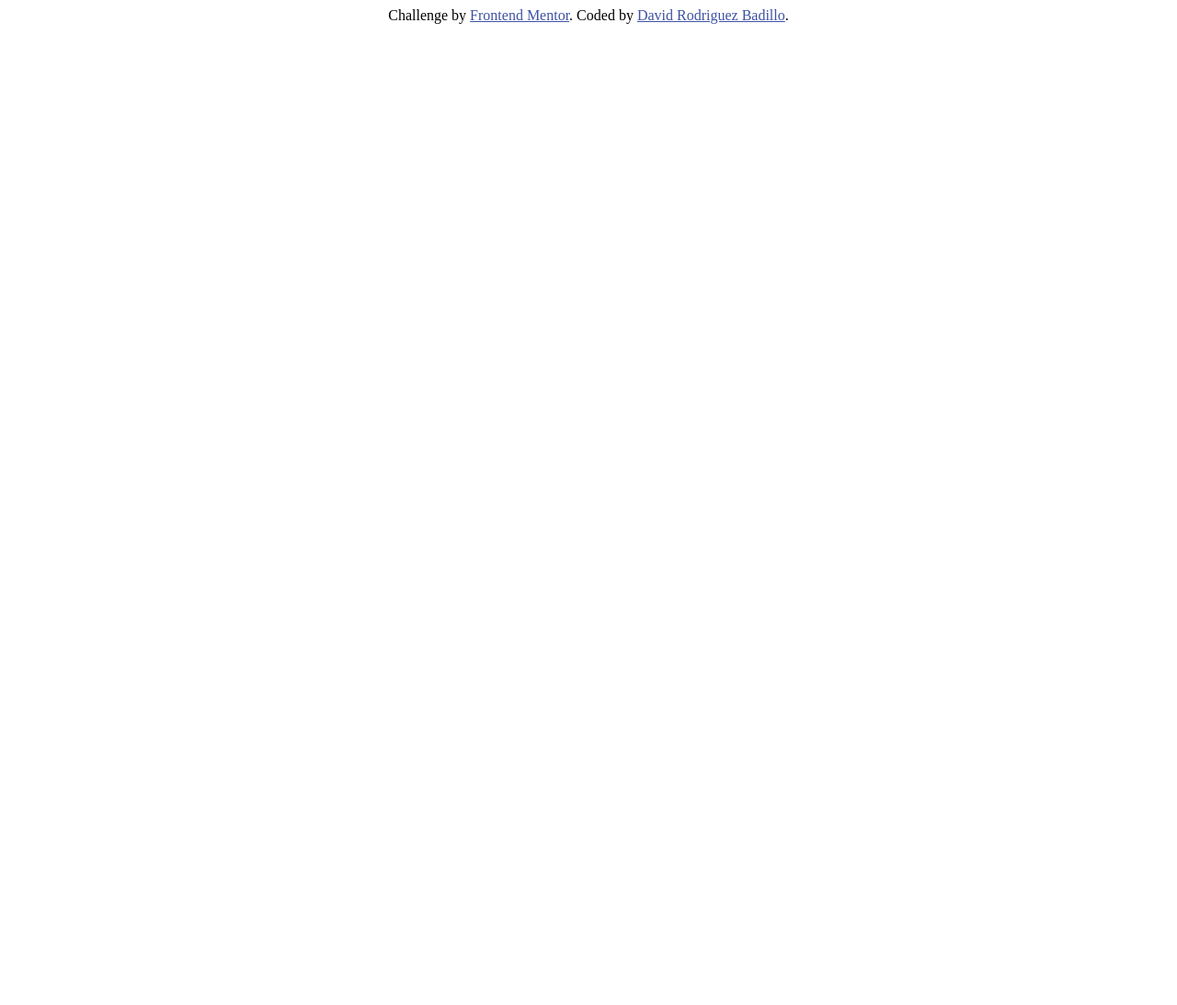
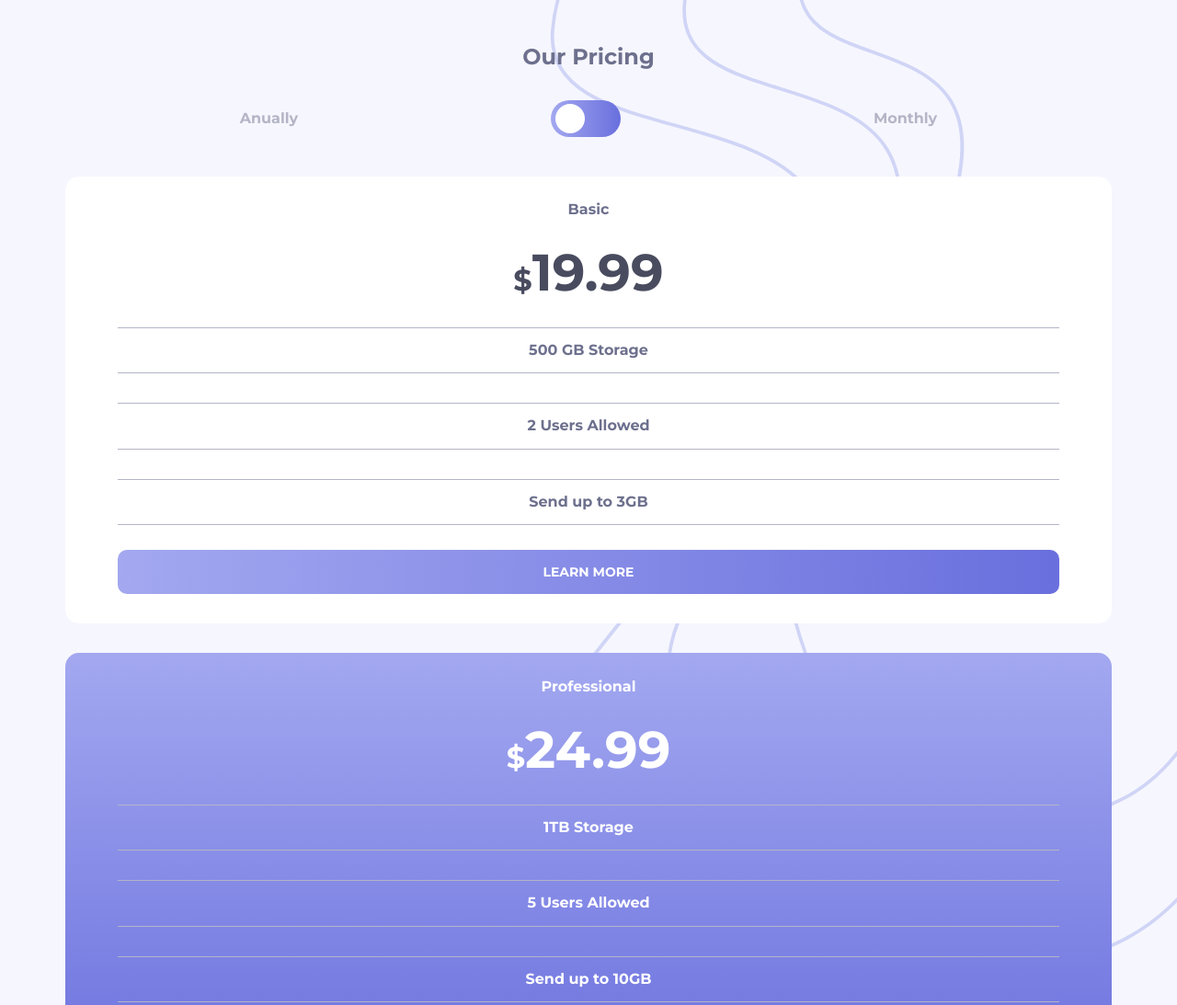
Before and after one commit to davidFreelance19/Pricing-Component, a plain HTML site: page index.html in a window 1280 px wide. Shown: the top 1093 px of the page at 92% size. Before the commit the page ends 800 px from the top, so only its background shows below. Drawn offline with Linux system fonts and the light colour scheme.

Commit message:
CSS terminado

```diff
--- a/index.html
+++ b/index.html
@@ -7,6 +7,9 @@
   <link rel="icon" type="image/png" sizes="32x32" href="./images/favicon-32x32.png">
   <link rel="stylesheet" href="styles/app.css">
   <link rel="stylesheet" href="styles/normalize.css">
+  <link rel="preconnect" href="https://fonts.googleapis.com">
+  <link rel="preconnect" href="https://fonts.gstatic.com" crossorigin>
+  <link href="https://fonts.googleapis.com/css2?family=Montserrat:wght@700&display=swap" rel="stylesheet">
   <title>Frontend Mentor | David Rodriguez </title>
 
   <!-- Feel free to remove these styles or customise in your own stylesheet 👍 -->
@@ -17,12 +20,59 @@
 </head>
 <body>
 
+  <img src="./images/bg-top.svg" alt="background-top" class="bg-top">
+  <img src="./images/bg-bottom.svg" alt="background-bottom" class="bg-bottom">
+    <p class="pricing">Our pricing</p>
+    <div class="contenedor__boton">
+      <p class="opcion">Anually</p>
+      <div class="boton">
+        <input type="checkbox" id="btn-switch">
+        <label for="btn-switch" class="lbl-switch"></label>
+      </div>
+      <p class="opcion">Monthly</p>
+    </div>
+
+    <div class="contenedor__cards">
+      <div class="card-white">
+        <p class="plan">Basic</p>
+        <h2 class="precio"><span>$</span>19.99</h2>
+        <div class="beneficios">
+          <p>500 GB Storage</p>
+          <p>2 Users Allowed</p>
+          <p>Send up to 3GB</p>
+        </div>
+        <div class="gradient-boton">
+          Learn more</div>
+      </div>
+
+      <div class="card-white card-blue">
+        <p class="plan">Professional</p>
+        <h2 class="precio"><span>$</span>24.99</h2>
+        <div class="beneficios">
+          <p>1TB Storage</p>
+          <p>5 Users Allowed</p>
+          <p>Send up to 10GB</p>
+        </div>
+        <div class="gradient-boton">Learn more</div>
+      </div>
+
+      <div class="card-white">
+        <p class="plan">Master</p>
+        <h2 class="precio"><span>$</span>39.99</h2>
+        <div class="beneficios">
+          <p>2 TB Storage</p>
+          <p>10 Users Allowed</p>
+          <p>Send up to 20GB</p>
+        </div>
+        <div class="gradient-boton">Learn more</div>
+      </div>
+    </div>
   <!-- Our Pricing
   Annually
   Monthly
 
   Basic
-  &dollar;19.99
+  &dollar;1.99
   &dollar;199.99
   500 GB Storage
   2 Users Allowed
--- a/styles/app.css
+++ b/styles/app.css
@@ -1,17 +1,205 @@
 :root{
+    --Very-Light-Grayish: hsl(240, 78%, 98%);
+    --Light-Grayish-Blue:  hsl(234, 14%, 74%);
+    --Grayish-Blue: hsl(233, 13%, 49%);
+    --Dark-Grayish-Blue: hsl(232, 13%, 33%);
+}
 
-/*Colors*/
+body{
+    background-color: var(--Very-Light-Grayish);
+    font-family: 'Montserrat', sans-serif;
+    overflow-x: hidden;
+    font-weight: 700;
+}
+p{
+    color: var(--Grayish-Blue);
+}
+.contenedor__cards p, .contenedor__cards h2, .gradient-boton, .pricing{
+    text-align: center;
+}
+.bg-bottom, .bg-top{
+    position: absolute;
+}
+.contenedor__boton, .contenedor__cards, .beneficios, .gradient-boton{
+    margin: 0 auto;
+}
+.bg-top{
+    top: 0;
+    right: 0;
+    width: 55%;
+}
+.bg-bottom{
+    bottom: 0;
+    left: 0;
+    width: 40%;
+    visibility: hidden;
+}
+.bg-bottom, .bg-top{
+        z-index: -1;
+}
+@media (min-width: 1440px) {
+     .bg-bottom{
+        width: unset;
+        visibility: unset;
+     }
+     .bg-top{
+        width: unset;
+     }
+}
+.pricing{
+    font-size: 1.5rem;
+    padding-top: 1.5rem;
+    text-transform: capitalize;
+}
+@media (min-width: 1440px) {
+     .pricing{
+        font-size: 2rem;
+     }
+}
+.contenedor__boton{
+    width: 60%;
+    display: flex;
+    align-items: center;
+    justify-content: space-between;
+    height: 60px;
+    margin: 0 auto;
+    gap: 1rem;
+}
+.opcion{
+    color: var(--Light-Grayish-Blue);
+}
+.lbl-switch{
+    padding: .65rem 2.4rem;
+    background-image: linear-gradient(to right, hsl(236, 72%, 79%), hsl(237, 63%, 64%));
+    border-radius: 100px;
+    position: relative;
+    cursor: pointer;
+}
+#btn-switch:checked~ .lbl-switch{
+    background-image: linear-gradient(to left, hsl(236, 72%, 79%), hsl(237, 63%, 64%));
+}
+.lbl-switch::after{
+    position: absolute;
+    content: '';
+    padding: 1rem;
+    border-radius: 100px;
+    top: 4px;
+    left: 5px;
+    transition: .3s;
+    background: #fff;
+    z-index: 2;
+}
+#btn-switch:checked~ .lbl-switch::after{
+    left: 40px;
+}
+#btn-switch{
+    display: none;
+}
+@media (min-width: 1440px) {
+     .contenedor__boton{
+        width: 18%;
+     }
+}
+.contenedor__cards{
+    width: 90%;
+    display: grid;
+    grid-template-rows: repeat(3,1fr);
+    gap: 2rem;
+    padding: 2rem 0;
+}
+@media (min-width: 1440px) {
+     .contenedor__cards{
+        grid-template-rows: unset;
+        grid-template-columns: repeat(3, 1fr);
+        gap: 0;
+        width: 80%;
+        padding-top: 3.2rem;
+    }
+}
+.card-white{
+    background-color: #fff;
+    padding-bottom: 2rem;
+    border-radius: 15px;
+}
+@media (min-width: 1440px) {
+     .card-white{
+        height: 90%;
+     }
+     .card-blue{
+        height: 100%;
+     }
+}
 
-    /*Primary*/
-    -Linear-Gradient: hsl(236, 72%, 79%) to hsl(237, 63%, 64%);
+.beneficios{
+    display: grid;
+    width: 90%;
+    grid-template-rows: repeat(3,1fr);
+    padding: .7rem 0;
+}
+.precio{
+    font-size: 3.5rem;
+    margin: 0;
+    color: var(--Dark-Grayish-Blue);
+}
+.precio span{
+    font-size: 2rem;
+}
+.beneficios p{
+    border-bottom: 1px solid var(--Light-Grayish-Blue);
+    border-top: 1px solid var(--Light-Grayish-Blue);
+    padding: 15px 0;
+}
+.plan{
+    margin: 0;
+    padding: 1.7rem 0;
+}
+.gradient-boton{
+    border: none;
+    width: 90%;
+    padding: 1rem 0;
+    border-radius: 10px;
+    background-image: linear-gradient(to right, hsl(236, 72%, 79%), hsl(237, 63%, 64%));
+    color: white;
+    text-transform: uppercase;
+    font-size: 14px;
+}
 
-    /*Neutral*/
-    -Very-Light-Grayish-Blue: hsl(240, 78%, 98%);
-    -Light-Grayish-Blue: hsl(234, 14%, 74%);
-    -Grayish-Blue: hsl(233, 13%, 49%);
-    -Dark-Grayish-Blue: hsl(232, 13%, 33%);
 
+.card-blue{
+    background-image: linear-gradient(to bottom, hsl(236, 72%, 79%), hsl(237, 63%, 64%));
 }
-body{
-    background-color: var(-Light-Grayish-Blue);
+@media (min-width: 1440px) {
+     .contenedor__cards{
+        align-items: center;
+     }
+     .card-blue .plan{
+        padding-top: 3.4rem;
+     }
+     .contenedor__cards{
+        padding-bottom: 5rem;
+     }
 }
+.card-blue .gradient-boton{
+    background-image: unset;
+    background-color: #fff;
+}
+.card-blue p, .card-blue h2{
+    color: #fff;
+}
+
+.card-blue .gradient-boton{
+    color: hsl(237, 63%, 64%);
+}
+.gradient-boton:hover{
+    background-image: unset;
+    background-color: #fff;
+    border: 1px solid hsl(236, 72%, 79%);
+    cursor: pointer;
+    color: hsl(236, 72%, 79%);
+    transition: all .3s ease-out;
+}
+.card-blue .gradient-boton:hover{
+    border: 1px solid #fff;
+    background-color: hsl(237, 63%, 64%);
+    color: #fff;
+}
```
